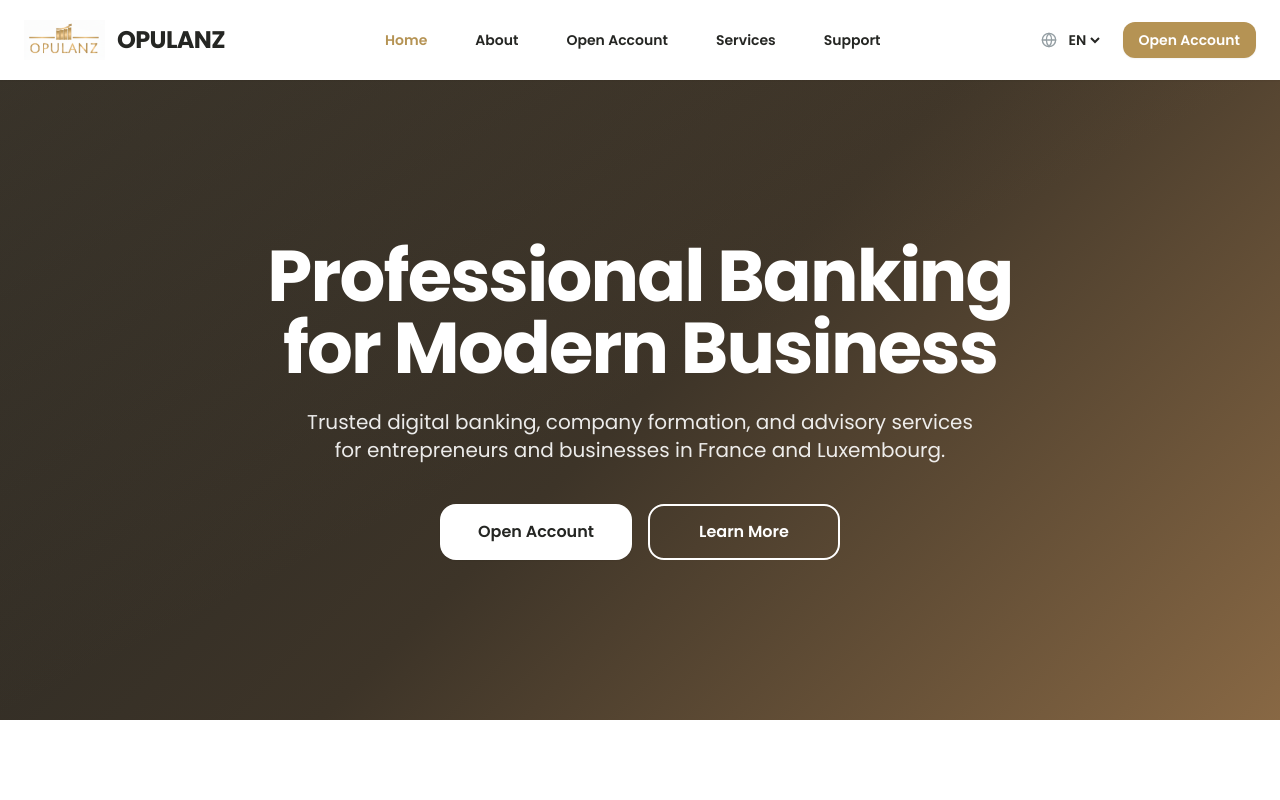
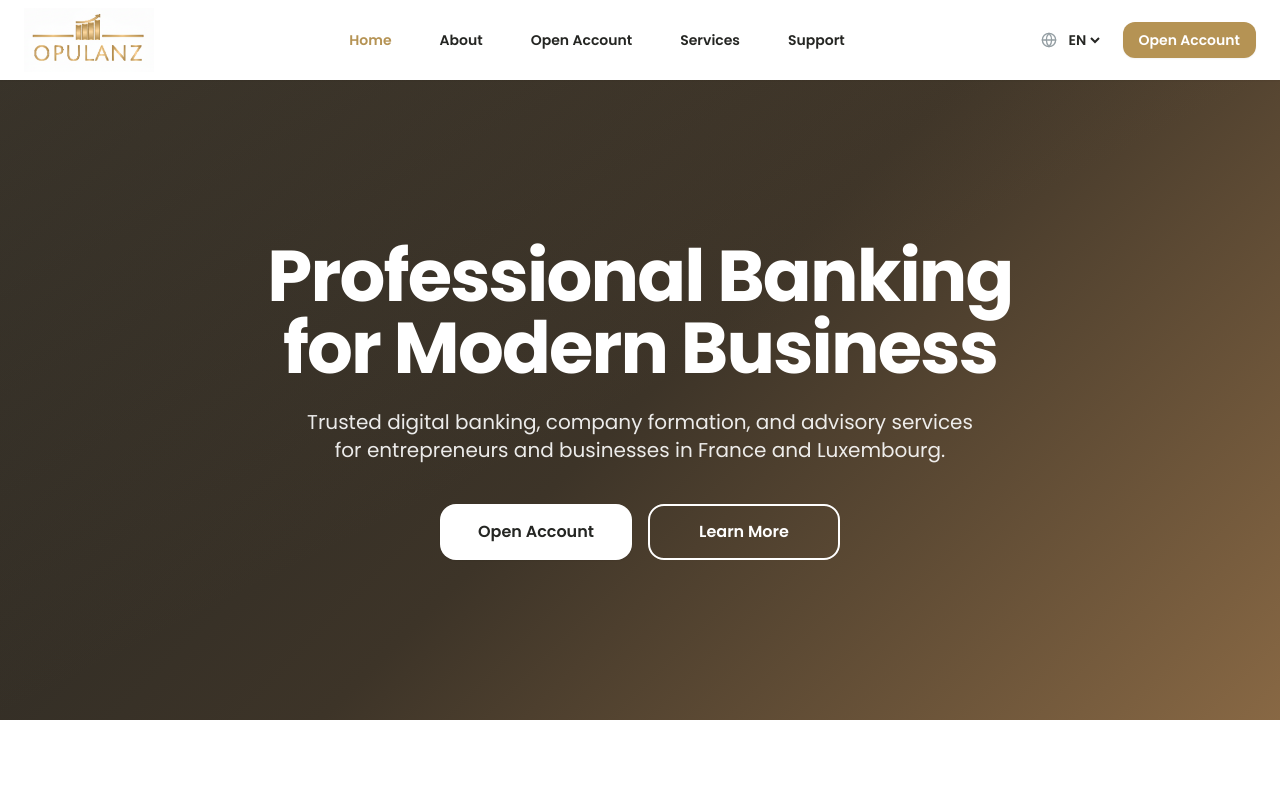
Before and after one commit to TAJKING10/opulanzbanking, a Next.js app: page /en in a window 1280 px wide. Shown: the top 800 px of the page. Built offline with nearby package versions, Linux system fonts and the light colour scheme.

Commit message:
Image change

```diff
--- a/app/[locale]/page.tsx
+++ b/app/[locale]/page.tsx
@@ -20,7 +20,7 @@ export default async function HomePage({ params }: { params: Promise<{ locale: s
     {
       title: t('nav.openAccount'),
       description: t('home.services.banking.description'),
-      image: 'https://images.unsplash.com/photo-1556742044-3c52d6e88c62?w=800&h=500&fit=crop',
+      image: 'https://images.unsplash.com/photo-1579621970563-ebec7560ff3e?w=800&h=500&fit=crop',
       href: `/${locale}/open-account`,
     },
     {
@@ -32,13 +32,13 @@ export default async function HomePage({ params }: { params: Promise<{ locale: s
     {
       title: t('services.tax.title'),
       description: t('services.tax.description'),
-      image: 'https://images.unsplash.com/photo-1554224154-26032ffc0d07?w=800&h=500&fit=crop',
+      image: 'https://images.unsplash.com/photo-1454165804606-c3d57bc86b40?w=800&h=500&fit=crop',
       href: `/${locale}/tax-advisory`,
     },
     {
       title: t('services.investment.title'),
       description: t('services.investment.description'),
-      image: 'https://images.unsplash.com/photo-1611974789855-9c2a0a7236a3?w=800&h=500&fit=crop',
+      image: 'https://images.unsplash.com/photo-1460925895917-afdab827c52f?w=800&h=500&fit=crop',
       href: `/${locale}/investment-advisory`,
     },
     {
--- a/components/header.tsx
+++ b/components/header.tsx
@@ -51,13 +51,10 @@ export function Header({ locale }: HeaderProps) {
           <img
             src={`${process.env.NODE_ENV === 'production' ? '/opulanzbanking' : ''}/images/opulanz-logo.png`}
             alt="Opulanz Logo"
-            width={40}
-            height={40}
-            className="h-10 w-auto"
+            width={60}
+            height={60}
+            className="h-16 w-auto"
           />
-          <span className="text-2xl font-bold uppercase tracking-tight text-brand-dark">
-            OPULANZ
-          </span>
         </Link>
 
         {/* Desktop Navigation */}
```
Also changed, not shown: shared/components/header.tsx (+3 -6 lines).
